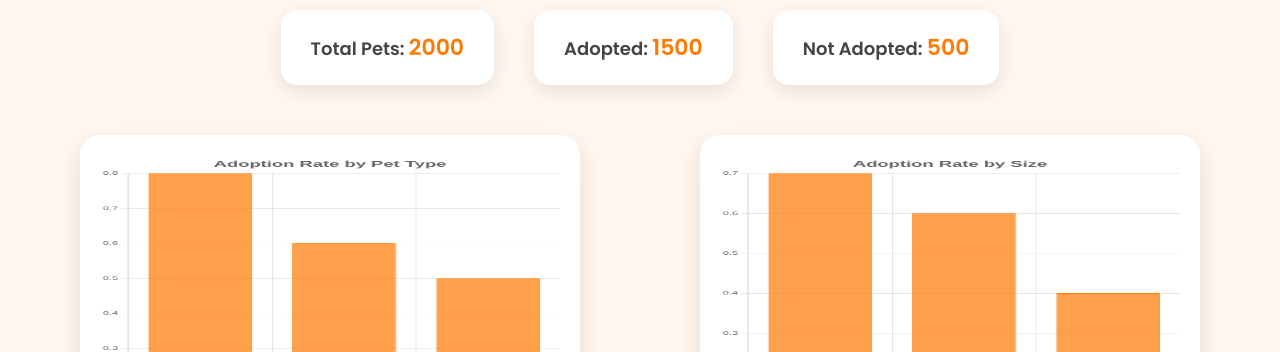
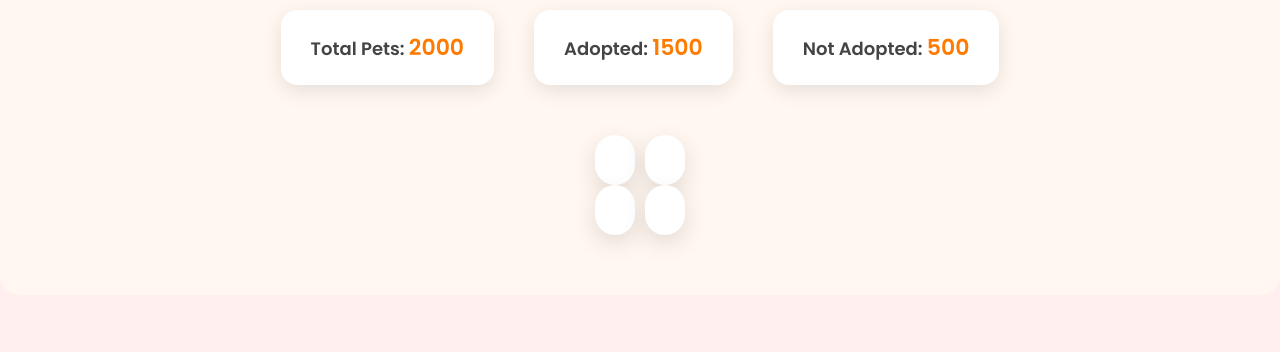
Before and after one commit to Mirjana3/Happy-Paws, a plain HTML site: page pages/myPage.html in a window 1280 px wide. Shown: the part 571-923 px from the top of the page. Drawn offline with nearby package versions, Linux system fonts and the light colour scheme; no server answers.

```diff
--- a/style.css
+++ b/style.css
@@ -775,16 +775,16 @@
 .charts-container {
     display: grid;
     grid-template-columns: repeat(2, 1fr);
-    gap: 40px;
-    max-width: 1200px;
+    gap: 0px;
+    max-width: 100px;
     margin: 0 auto;
     justify-items: center;
 }
 
 .charts-container canvas {
     width: 100% !important;
-    max-width: 500px;
-    height: 350px !important;
+    max-width: 00px;
+    height: 50px !important;
     background: white;
     padding: 20px;
     border-radius: 20px;
```
